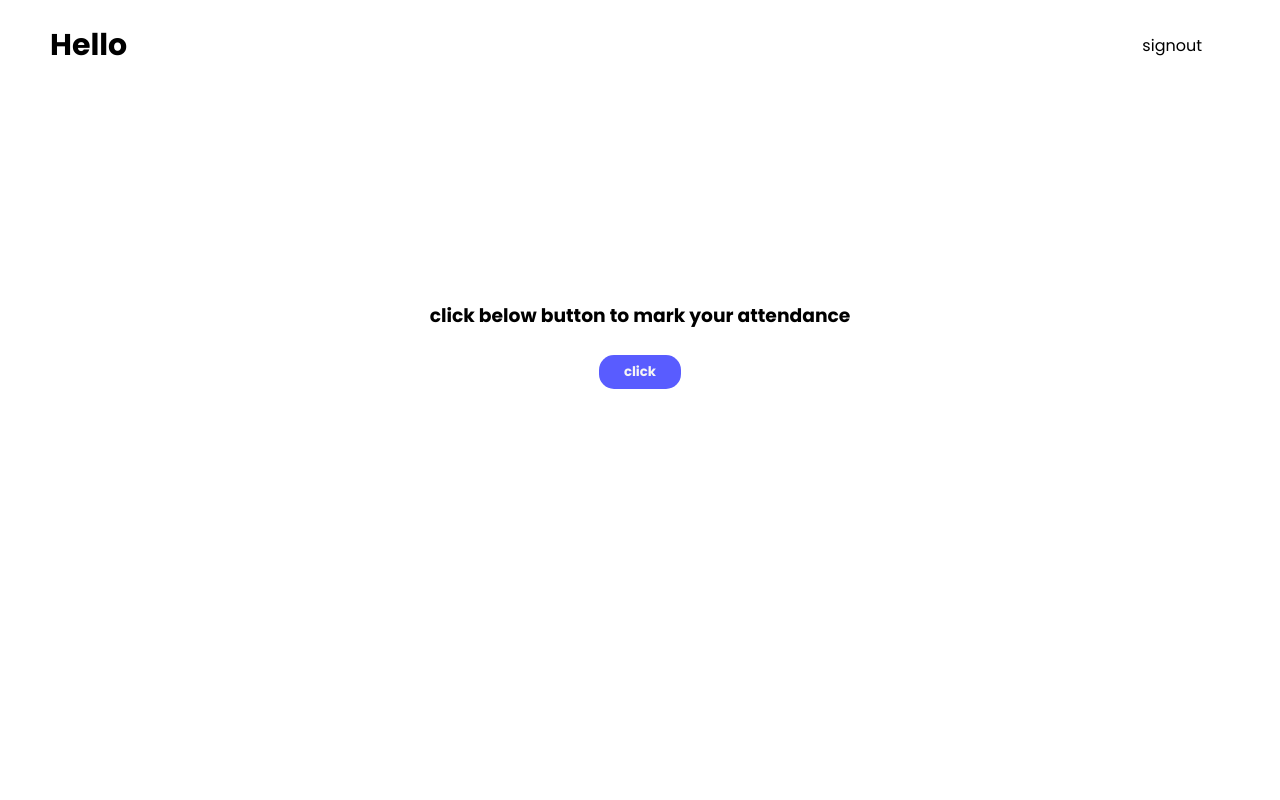
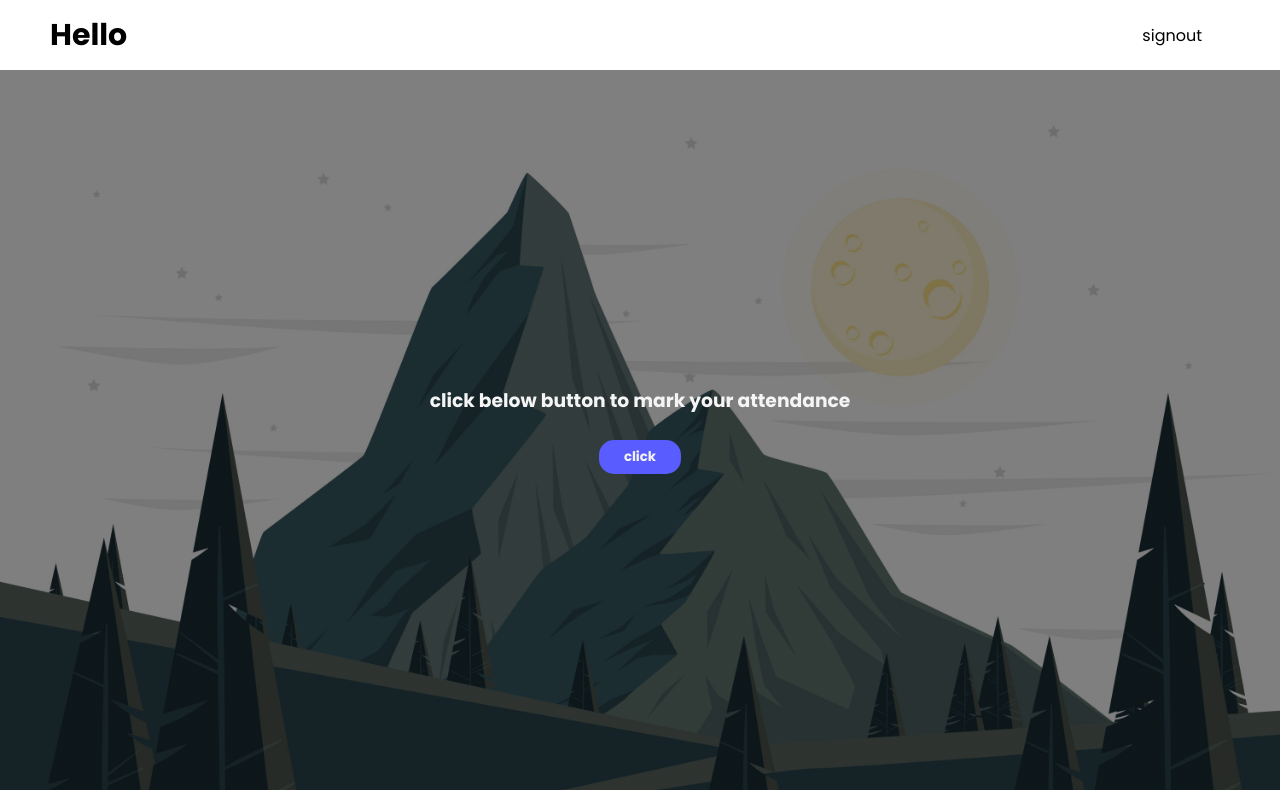
Before and after one commit to aeloori/attendance-marker, a plain HTML site: page webpages/dashboard.html in a window 1280 px wide. Drawn offline with Linux system fonts and the light colour scheme; no server answers; a web font is replaced by a local one.

Commit message:
fix:add background image in dashboard webpage

```diff
--- a/Styling/dashboard.css
+++ b/Styling/dashboard.css
@@ -8,8 +8,9 @@
 #navbar{
     height: 50px;
     width: 90vw;
+    padding-block: 10px;
     margin-inline: 50px;
-    margin-top: 20px;
+    /* margin-top: 20px; */
     display: flex;
     justify-content: space-between;
     align-items: center;
@@ -20,13 +21,20 @@
     font-weight: bold;
 }
 
+h3{
+    color: whitesmoke;
+}
+
 #container{
-    height: 550px;
-    width: 100vw;
+    height: 90vh;
+    width: 100%;
     display: flex;
     flex-direction: column;
     justify-content: center;
     align-items: center;
+    background-image: linear-gradient(rgba(0,0,0,0.5),rgba(0,0,0,.5)),url(../Media/dashboard_background.jpg);
+    background-size: cover;
+    background-repeat: no-repeat;
 }
 
 #mark{
```
Also changed, not shown: Media/dashboard_background.jpg (added).
